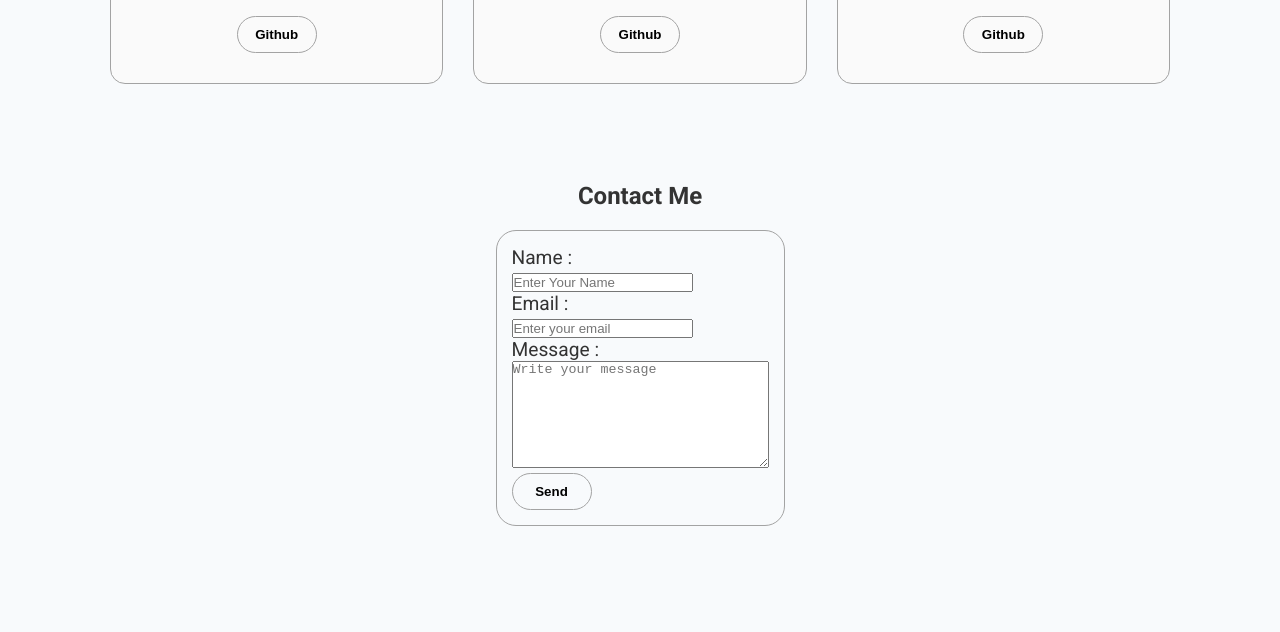
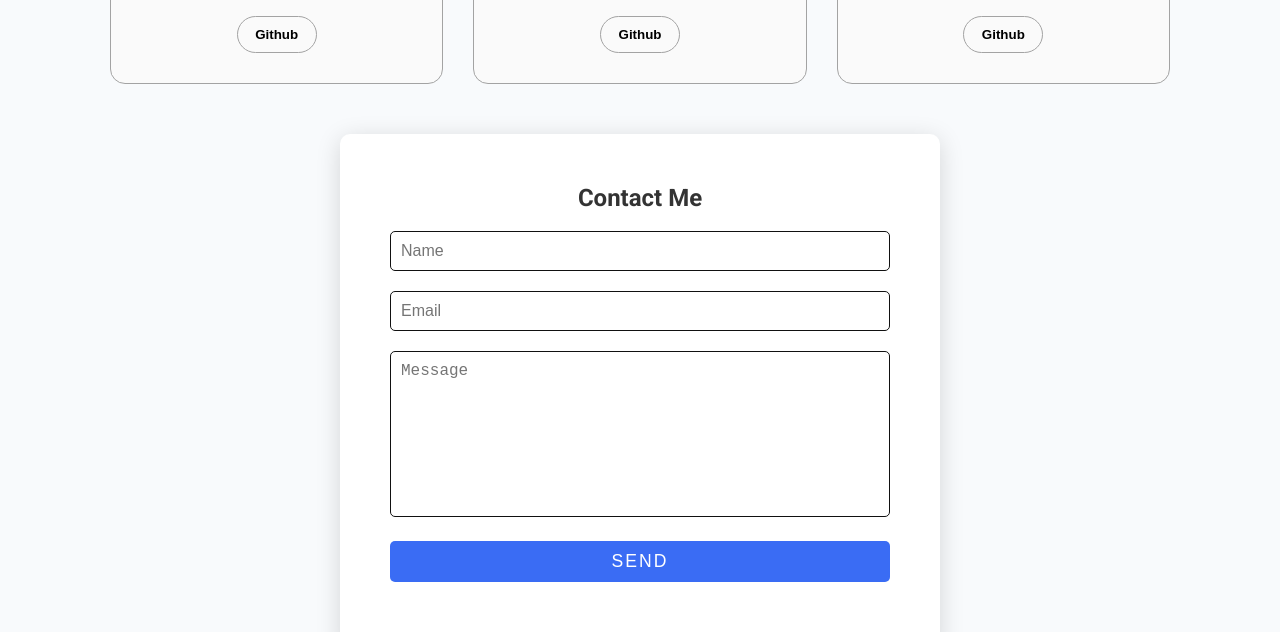
Before and after one commit to Revou-FSSE-Jun25/milestone-1-rifqifzan, a plain HTML site: page index.html in a window 1280 px wide. Shown: the part 1206-1838 px from the top of the page. Drawn offline with Linux system fonts and the light colour scheme.

Commit message:
fix : contact form

```diff
--- a/index.html
+++ b/index.html
@@ -233,57 +233,29 @@
     </section>
 
 
+    <section  id="Contact">
 
-    <section id="contact">
-        <!--Send a message-->
-        <h2 class="title text-center">Contact Me</h2>
-      <div class="contact-info-upper-container">
-        <div class="contact-info-container">
-        <form action="/contact-submit" method="POST">
-          <p>
-            <label for="contact_name">Name :</label><br/>
-            <input
-              type="text"
-              id="contact_name"
-              name="name"
-              required
-              placeholder="Enter Your Name"
-            />
-          </p>
+            <div class="contact-form reveal container">
+              <h2 class="text-center">Contact Me</h2>
+              <br>
+              <div class="input-box">
+                <input type="text" name="" value="" placeholder="Name">
+              </div>
+              <div class="input-box">
+                <input type="text" name="" value="" placeholder="Email">
+              </div>
+              <div class="input-box">
+                <textarea name="name" rows="8" cols="80" placeholder="Message"></textarea>
+              </div>
+              <div class="input-box">
+                <input type="submit" class="send-btn" name="" value="Send">
+              </div>
+            </div>
 
-          <p>
-            <label for="contact_email">Email :</label><br/>
-            <input
-              type="email"
-              id="contact_email"
-              name="email"
-              required
-              placeholder="Enter your email"
-            />
-          </p>
+      </section>
 
-          <p>
-            <label for="contact_message">Message :</label><br/>
-            <textarea
-              id="contact_message"
-              name="message"
-              rows="7"
-              cols="30"
-              required
-              placeholder="Write your message"
-            ></textarea>
-          </p>
-          <button
-                class="btn btn-color-2 project-btn"
-                onclick="location.href='https://github.com/'"
-              >
-                Send
-              </button>
-        </form>
-        </div>
-        </div>
-      </section>
     <footer>
+     <br>
                 <ul class="socials-footer">
                    <li><a href="https://www.instagram.com/rifqi.fzan/"><i class="fa-brands fa-instagram"></i></a></li>
                    <li><a href="https://www.linkedin.com/in/rifuzan"><i class="fa-brands fa-linkedin"></i></a></li>
--- a/main.css
+++ b/main.css
@@ -481,17 +481,123 @@ article .icon {
   margin: 1rem;
 }
 
-.contact-info-container p {
-  font-size: larger;
-}
 
-.contact-icon {
-  cursor: default;
-}
 
 .email-icon {
   height: 2.5rem;
 }
+
+
+/* CONTACT */
+.contact {
+    display: flex;
+    justify-content: center;
+    flex-wrap: wrap;
+    flex-direction: column;
+    margin-top: 20px;
+
+  }
+
+  .contact  .row{
+    display: flex;
+    justify-content: center;
+    flex-wrap: wrap;
+    flex-direction: row;
+  }
+
+  .contact .row .card{
+    background: #fff;
+    width: 240px;
+    margin: 20px;
+    padding: 25px;
+    display: flex;
+    justify-content: center;
+    align-items: center;
+    flex-direction: column;
+    box-shadow: 0 5px 25px rgba(1 1 1 / 15%);
+    border-radius: 10px;
+  }
+
+  .contact .row .card .contact-icon{
+    color: #3a6cf4;
+    font-size: 4em;
+    text-align: center;
+    transition: transform 0.5s ease;
+  }
+
+  .contact  .row .card:hover .contact-icon{
+    transform: translateY(-10px);
+  }
+
+  .contact  .row .card .info{
+    text-align: center;
+  }
+
+  .contact  .row .card .info h3{
+    color: #111;
+    font-size: 1.2em;
+    font-weight: 700;
+    margin: 10px;
+  }
+
+  .contact  .row .card .info span{
+    color: #666;
+    font-weight: 500;
+  }
+
+  .contact-form{
+    background: #fff;
+    max-width: 600px;
+    margin-top: 50px;
+    padding: 50px;
+    border-radius: 10px;
+    box-shadow: 0 5px 25px rgba(1 1 1 / 15%);
+  }
+
+  .contact-form h3{
+    color: #111;
+    font-size: 1.6em;
+    font-weight: 600;
+    text-align: center;
+    margin-bottom: 40px;
+  }
+
+  .contact-form .input-box{
+    position: relative;
+    width: 100%;
+    margin-bottom: 20px;
+  }
+
+  .contact-form .input-box input,
+  .contact-form .input-box textarea{
+    color: #111;
+    width: 100%;
+    padding: 10px;
+    font-size: 1em;
+    font-weight: 400;
+    outline: none;
+    border: 1px solid #111;
+    border-radius: 5px;
+    resize: none;
+  }
+
+  .contact-form .input-box .send-btn{
+    color: #fff;
+    background: #3a6cf4;
+    display: inline-block;
+    font-size: 1.1em;
+    font-weight: 500;
+    text-transform: uppercase;
+    letter-spacing: 2px;
+    width: 100%;
+    border: none;
+    cursor: pointer;
+    transition: 0.5s ease;
+  }
+
+  .contact-form .input-box .send-btn:hover{
+    background: #235bf6;
+  }
 
 
 /* FOOTER SECTION */
```
